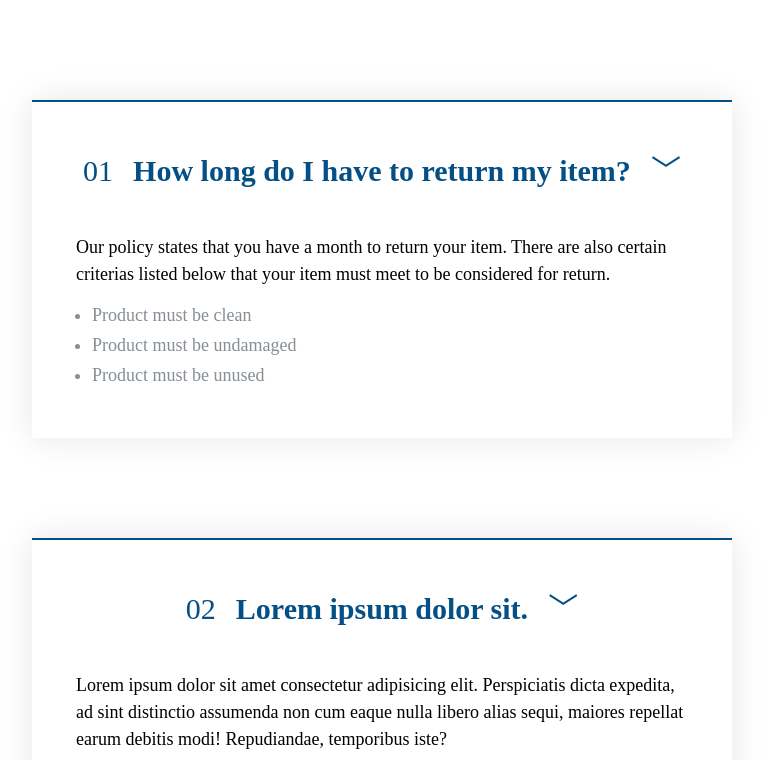
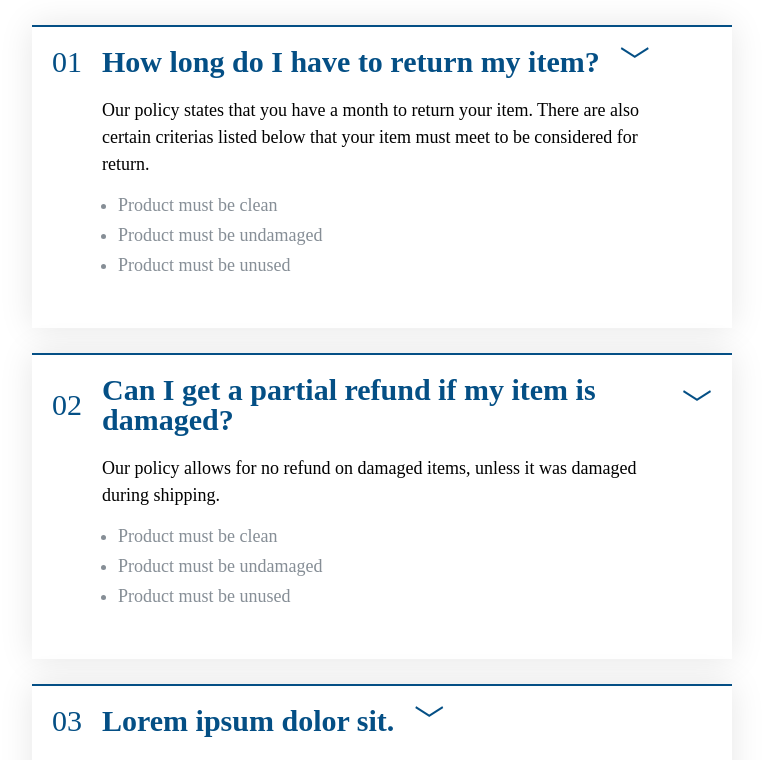
Before and after one commit to SueHafi/accordion-component, a React (Vite) app: page / in a window 1280 px wide. Shown: the top 760 px of the page, without its empty margins (258-1021 px from the left). Built offline with nearby package versions, Linux system fonts and the light colour scheme.

Commit message:
modified styling of accordion

```diff
--- a/src/App.tsx
+++ b/src/App.tsx
@@ -12,7 +12,16 @@ function App() {
           considered for return.
         </AccordionText>
       </Accordion>
-      <Accordion num="02" title="Lorem ipsum dolor sit.">
+      <Accordion
+        num="02"
+        title="Can I get a partial refund if my item is damaged?"
+      >
+        <AccordionText>
+          Our policy allows for no refund on damaged items, unless it was
+          damaged during shipping.
+        </AccordionText>
+      </Accordion>
+      <Accordion num="03" title="Lorem ipsum dolor sit.">
         <AccordionText>
           Lorem ipsum dolor sit amet consectetur adipisicing elit. Perspiciatis
           dicta expedita, ad sint distinctio assumenda non cum eaque nulla
--- a/src/components/Accordion.css
+++ b/src/components/Accordion.css
@@ -1,33 +1,41 @@
 .accordion-container {
   width: 700px;
-  margin: 100px auto;
+  margin: 25px auto;
   border-top: 2px solid rgb(4, 79, 133);
   line-height: 1;
   box-shadow: 0 0 32px rgba(0,0,0,0.1);
-  padding: 24px;
+  padding-bottom: 24px;
 }
 
 .accordion-header {
   display: flex;
   gap: 20px;
   align-items: center;
+  margin-top: 20px;
+  margin-bottom: 20px;
 }
 
-.accordion-num--02 {
+.accordion-num {
   color: rgb(4, 79, 133);
   font-size: 3rem;
-  margin-left: auto;
+  margin-left: 20px;
+  margin-top: 0;
+  margin-bottom: 0;
 }
 
 .accordion-title {
   color: rgb(4, 79, 133);
   font-size: 3rem;
+  margin-top: 0;
+  margin-bottom: 0;
 }
 
 .accordion-symbol {
   color: rgb(4, 79, 133);
   font-size: 3rem;
-  margin-right: auto;
+  margin-right: 20px;
+  margin-top: 0;
+  margin-bottom: 0;
 }
 
 .accordion-list {
@@ -46,6 +54,6 @@
 }
 
 .accordion-text-section {
-    padding-left: 20px;
-    padding-right: 20px;
+    padding-left: 70px;
+    padding-right: 70px;
 }
--- a/src/components/Accordion.tsx
+++ b/src/components/Accordion.tsx
@@ -16,7 +16,7 @@ export default function Accordion({ num, title, children }: AccordionProps) {
   return (
     <div className="accordion-container">
       <header className="accordion-header">
-        <p className="accordion-num--02">{num}</p>
+        <p className="accordion-num">{num}</p>
         <h1 className="accordion-title">{title}</h1>
         <p className="accordion-symbol">&#65088;</p>
       </header>
```
